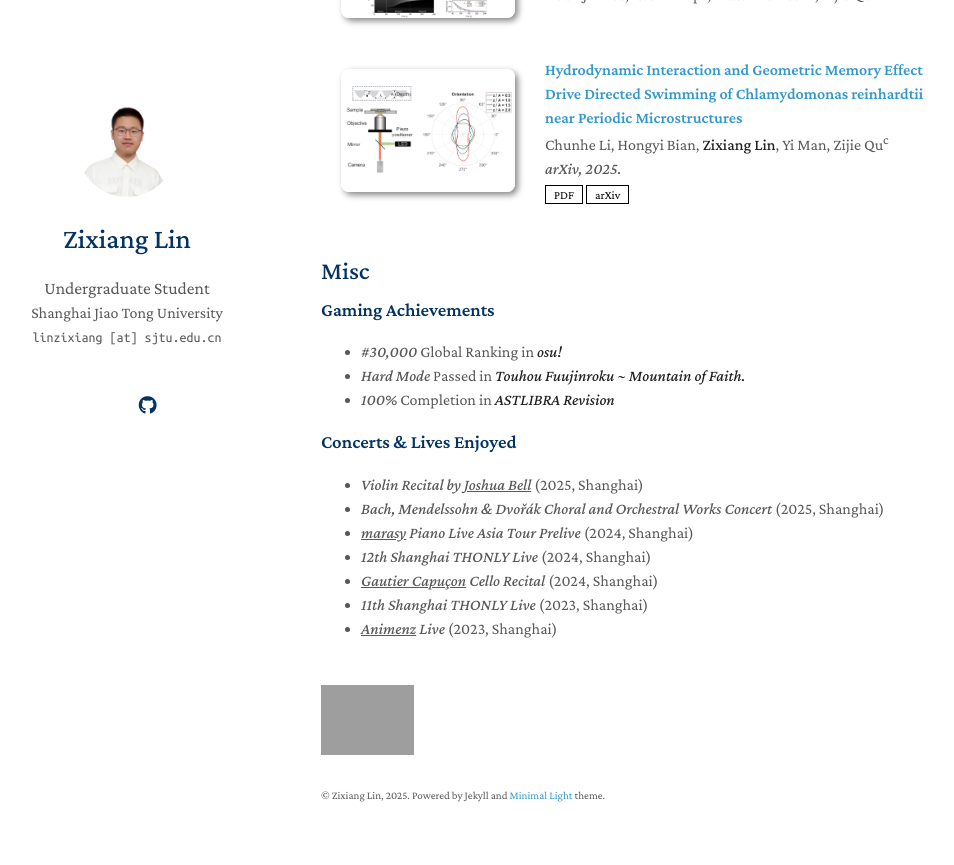
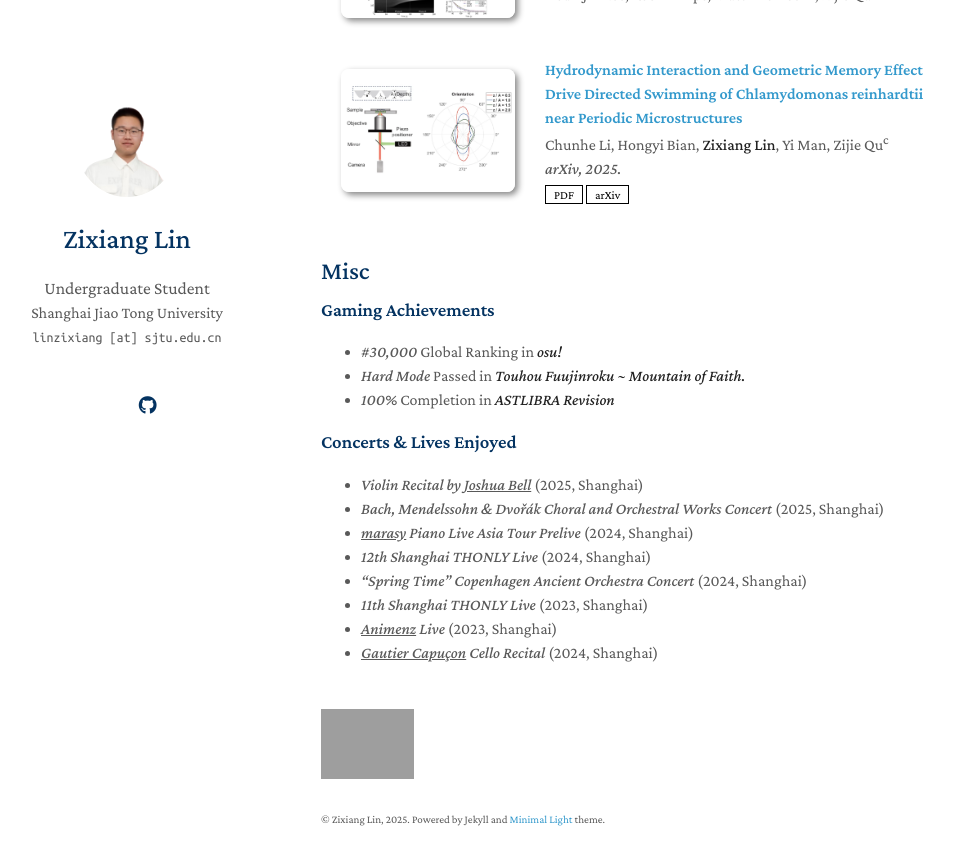
Before and after one commit to zixianglin04/zixianglin04.github.io, a Jekyll site: the page built from index.md, in a window 1280 px wide and 900 px high, scrolled down 534 px. Shown: the top 865 px of the window, without its empty margins (149-1103 px from the left). Built offline with Jekyll 4.4.1, drawn with Linux system fonts in a browser that asks for light colours; a style sheet for code colours, icons or effects is not loaded; our own code applies the rules of GitHub Pages for plain Markdown files; grey boxes are pictures that could not be loaded.

Commit message:
updated Misc

```diff
--- a/index.md
+++ b/index.md
@@ -31,6 +31,7 @@ _I love anime, music, and physics._
 - *Bach, Mendelssohn & Dvořák Choral and Orchestral Works Concert* (2025, Shanghai)
 - *<u>marasy</u> Piano Live Asia Tour Prelive* (2024, Shanghai)
 - *12th Shanghai THONLY Live* (2024, Shanghai)
-- *<u>Gautier Capuçon</u> Cello Recital* (2024, Shanghai)
+- *"Spring Time" Copenhagen Ancient Orchestra Concert* (2024, Shanghai)
 - *11th Shanghai THONLY Live* (2023, Shanghai)
 - *<u>Animenz</u> Live* (2023, Shanghai)
+- *<u>Gautier Capuçon</u> Cello Recital* (2024, Shanghai)
```
